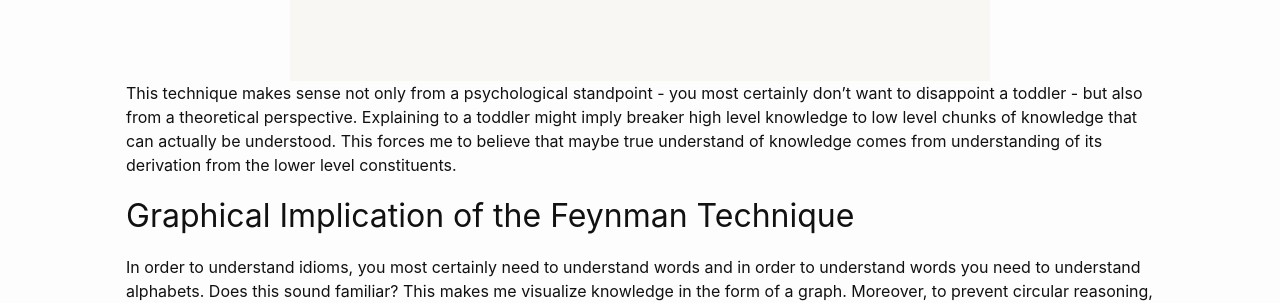
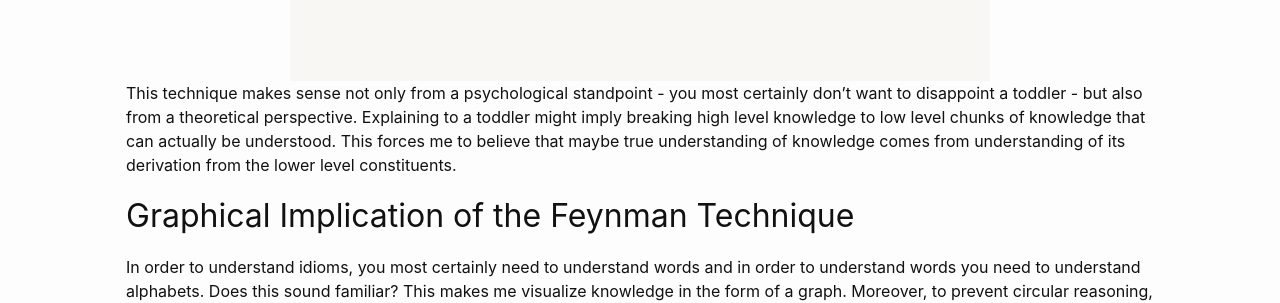
Before and after one commit to yzia2000/yzia2000.github.io, a Jekyll site: the page built from blog/_posts/2021-01-22-feynman-technique.md, in a window 1280 px wide and 900 px high, scrolled down 1637 px. Shown: the part 177-480 px from the top of the window. Built offline with Jekyll 4.4.1, drawn with Linux system fonts in a browser that asks for light colours.

Commit message:
Typos fixes

```diff
--- a/blog/_posts/2021-01-22-feynman-technique.md
+++ b/blog/_posts/2021-01-22-feynman-technique.md
@@ -31,9 +31,9 @@ the gaps in your explanation, review and simplify.
 
 This technique makes sense not only from a psychological standpoint - you
 most certainly don't want to disappoint a toddler - but also from a theoretical
-perspective. Explaining to a toddler might imply breaker high level knowledge
+perspective. Explaining to a toddler might imply breaking high level knowledge
 to low level chunks of knowledge that can actually be understood. This forces
-me to believe that maybe true understand of knowledge comes from understanding
+me to believe that maybe true understanding of knowledge comes from understanding
 of its derivation from the lower level constituents.
 
 ## Graphical Implication of the Feynman Technique
```
